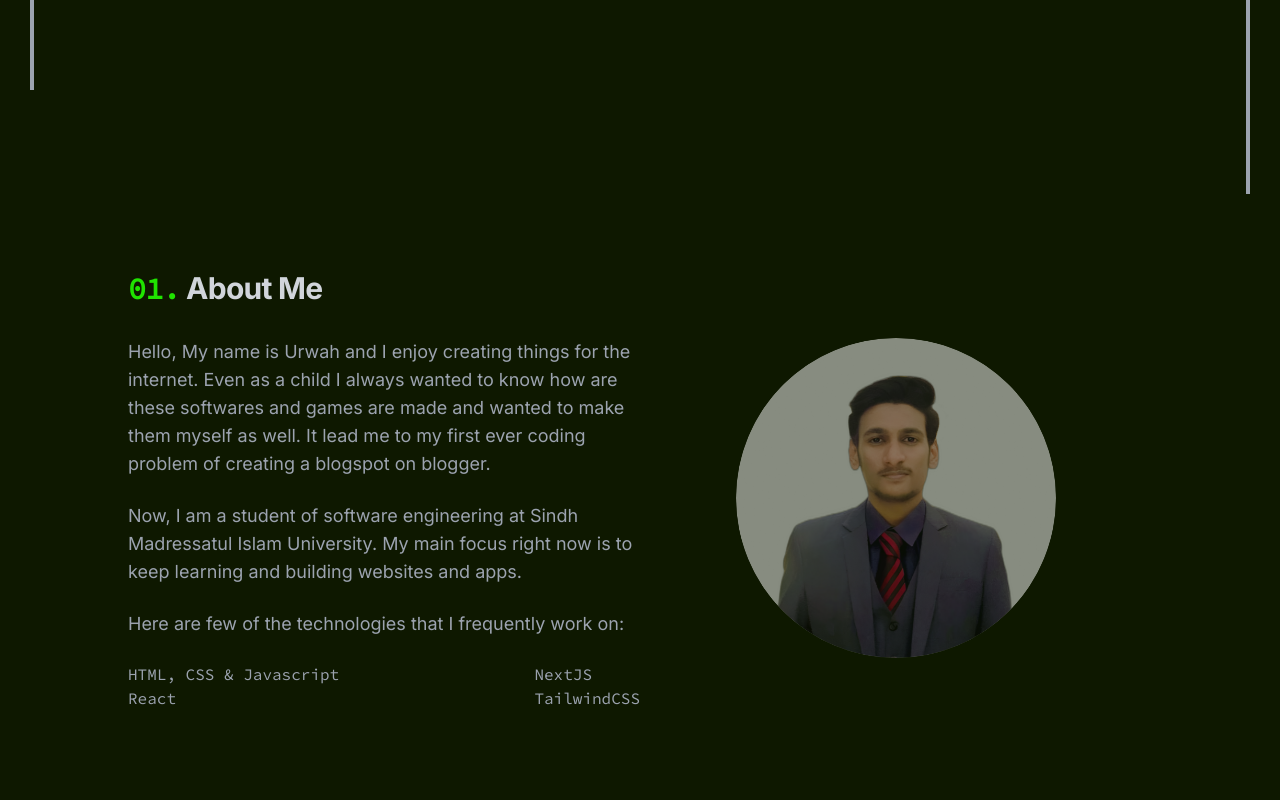
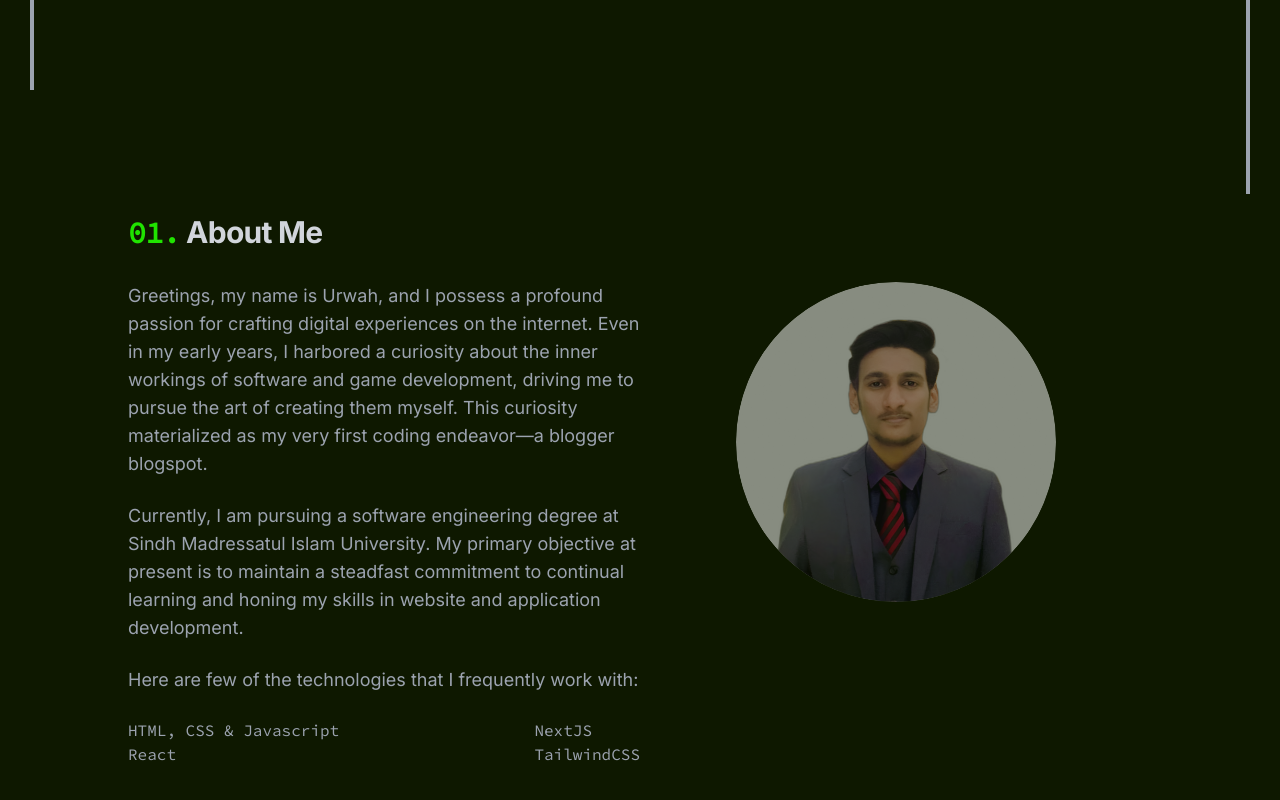
Before and after one commit to urwah1248/portfolioV2, a React (Create React App) app: page / in a window 1280 px wide. Shown: the part 730-1530 px from the top of the page. Built offline with nearby package versions, Linux system fonts and the light colour scheme; the HTML template or start-up script is replaced by a standard one.

Commit message:
Updated About and Intro

```diff
--- a/src/components/About.jsx
+++ b/src/components/About.jsx
@@ -11,20 +11,20 @@ const About = () => {
       <div className="all flex flex-col sm:flex-row">
         <div className="left w-full sm:w-1/2">
           <p>
-            Hello, My name is Urwah and I enjoy creating things for the
-            internet. Even as a child I always wanted to know how are these
-            softwares and games are made and wanted to make them myself as well.
-            It lead me to my first ever coding problem of creating a blogspot on
-            blogger.
+            Greetings, my name is Urwah, and I possess a profound passion
+            for crafting digital experiences on the internet. Even in my early years,
+            I harbored a curiosity about the inner workings of software and game
+            development, driving me to pursue the art of creating them myself.
+            This curiosity materialized as my very first coding endeavor—a blogger blogspot.
           </p>
           <br />
           <p>
-            Now, I am a student of software engineering at Sindh Madressatul
-            Islam University. My main focus right now is to keep learning and
-            building websites and apps.
+            Currently, I am pursuing a software engineering degree at Sindh Madressatul Islam
+            University. My primary objective at present is to maintain a steadfast commitment
+            to continual learning and honing my skills in website and application development.
           </p>
           <br />
-          <p>Here are few of the technologies that I frequently work on:</p>
+          <p>Here are few of the technologies that I frequently work with:</p>
           <br />
           <div className="flex justify-between text-gray-400 font-mono">
             <ul>
--- a/src/components/Welcome.jsx
+++ b/src/components/Welcome.jsx
@@ -7,7 +7,7 @@ const Welcome = () => {
       <h1 className='title my-[0.5vw] text-gray-300 text-[9vw] font-sans font-extrabold md:text-6xl tracking-tight'>Muhammad <span className='text-accent'> Urwah.</span></h1>
       <h1 className='text-gray-400 my-[0.5vw] text-[9vw] font-sans font-extrabold md:text-6xl tracking-tight'>Frontend Developer</h1>
       <p className='ml-1 md:w-1/2'>
-        I'm a software engineer specializing in building the frontend of websites and mobile applications. I'm focused towards building beautiful UIs for my apps.
+      As a software engineer, I possess expertise in constructing the frontend components of Web Applications. Creating aesthetically pleasing user interfaces (UIs) and Useful functionalities.
       </p>
       <a href="#about">
         <button className='block text-gray-300 mx-auto border-2 border-bg hover:border-gray-300 rounded-full p-4'>
```
